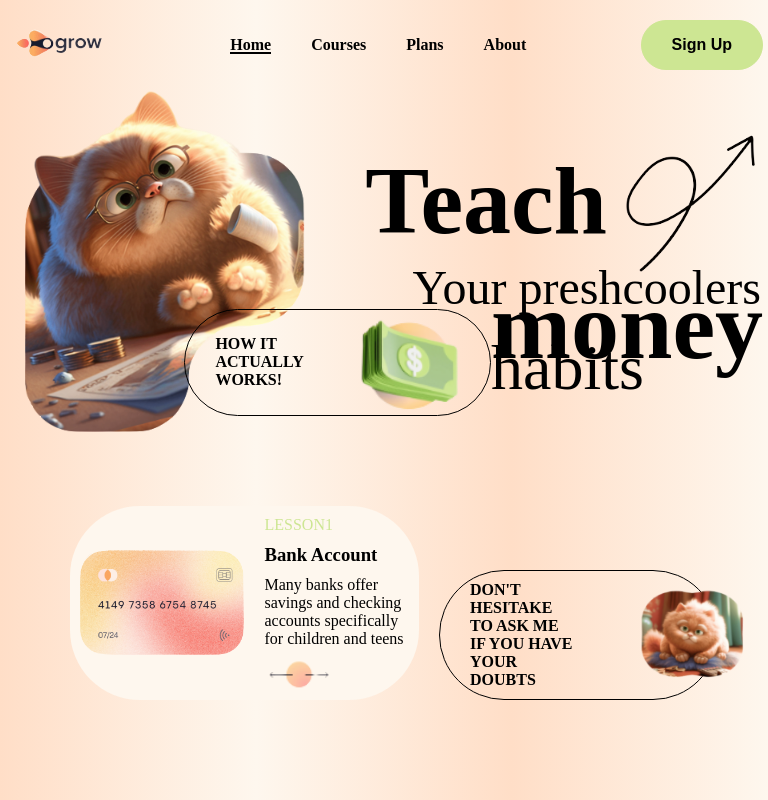
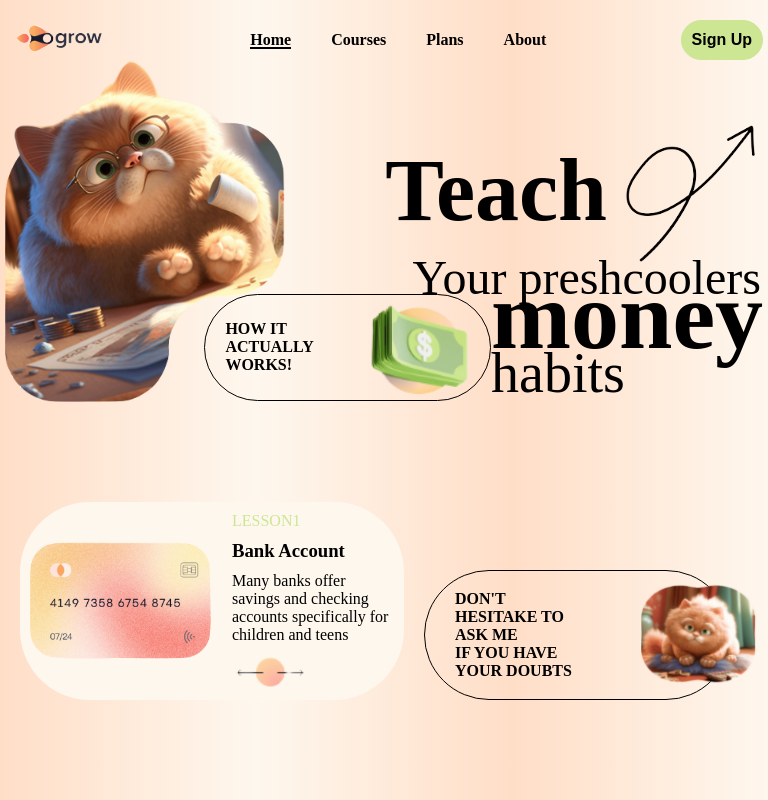
Before and after one commit to MbiamouRichy/Growly, an Angular app: page / in a window 768 px wide. Built offline with nearby package versions, Linux system fonts and the light colour scheme.

Commit message:
responsive  2

```diff
--- a/src/app/app.component.scss
+++ b/src/app/app.component.scss
@@ -75,4 +75,7 @@ header button{
   main{
     padding: 20px 5px;
   }
+  header button{
+    padding: 10px;
+  }
 }
--- a/src/app/home/home.component.scss
+++ b/src/app/home/home.component.scss
@@ -204,6 +204,9 @@ $color3: rgb(254,247,238);
   .div_texte1 {
     top: 50px;
     right: -10px;
+    h1{
+      font-size: 5.5rem;
+    }
   }
   .div_texte2 .h2_div_texte2 {
     top: 190px;
@@ -211,16 +214,27 @@ $color3: rgb(254,247,238);
   }
   .div_texte2_div1 {
     top: 200px;
-  }
-  .div_texte2_div1 .link_img{
-    img{
-      width: 50%;
+    .link_img{
+      padding: 0 20px;
+
+      img{
+        width: 50%;
+      }
     }
   }
+  .div_texte2_div1 .div_texte2_div1_div2 p {
+    font-size: 3.5rem;
+    top: -30px;
+  }
   .section_div1 .div_img{
-    top: 0;
+    top: -20px;
+    left: -20px;
     img{
       width: 80%;
     }
   }
+  .section_div2{
+    padding: 0;
+    left: 20px;
+  }
 }
```
